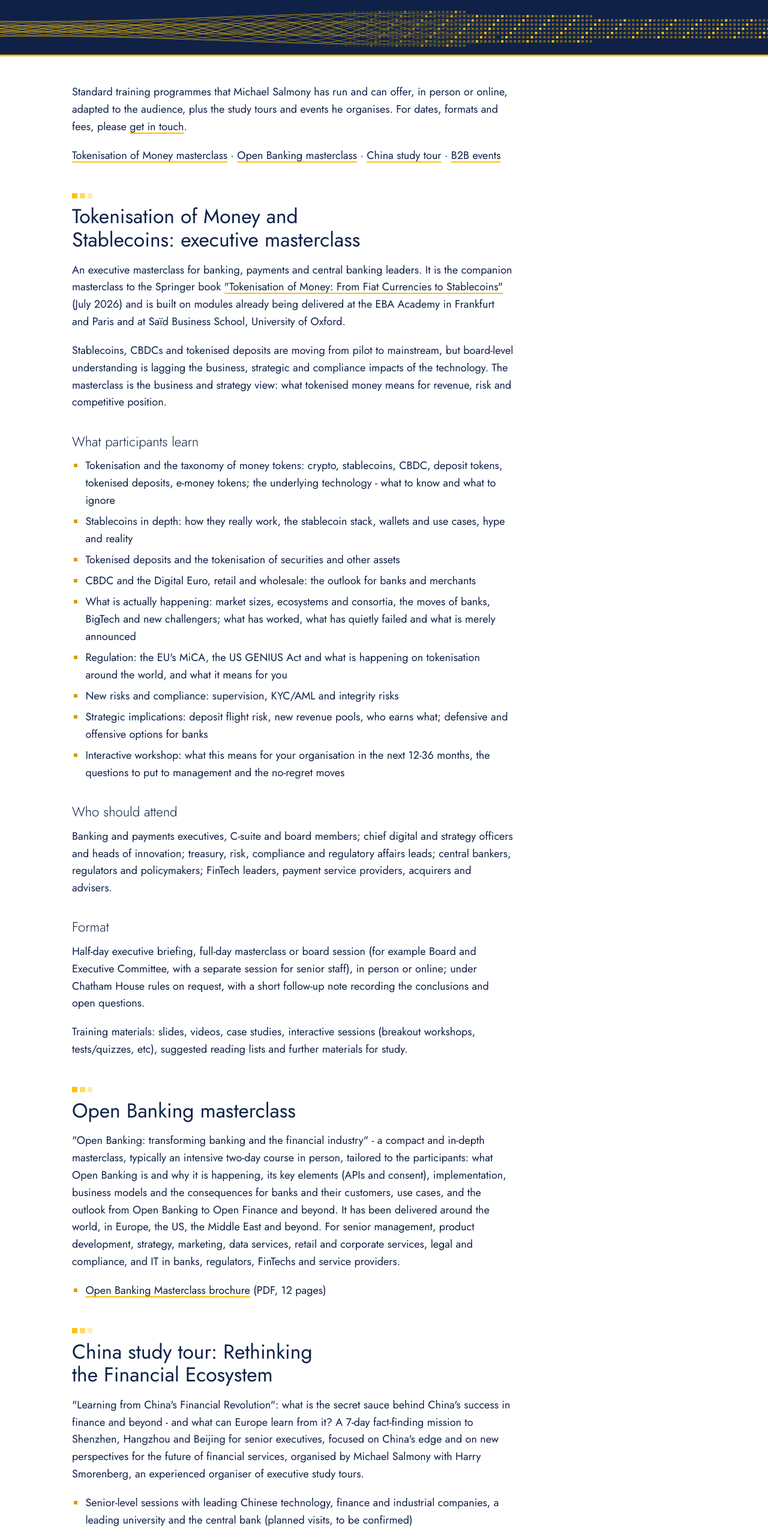
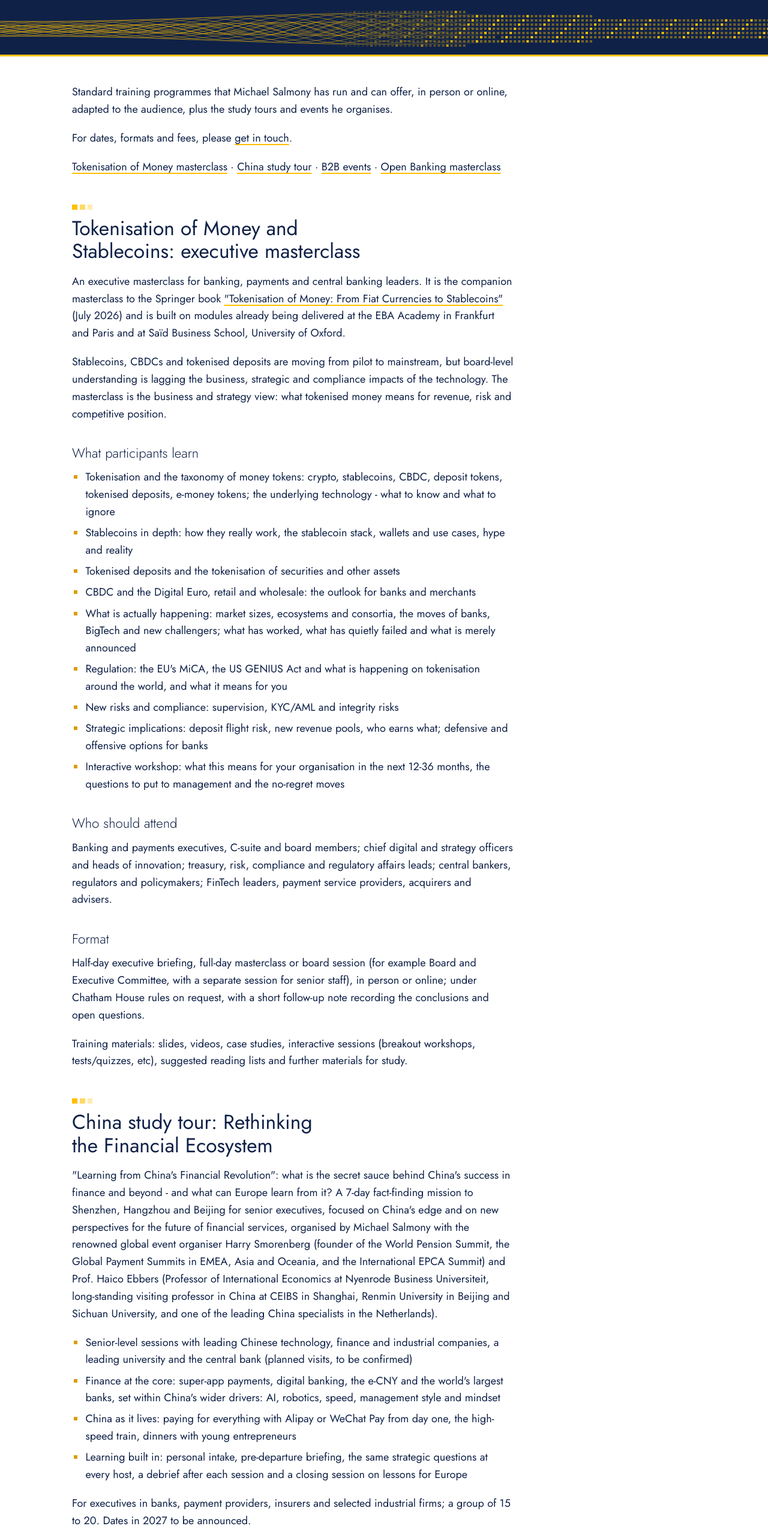
Before and after one commit to mgs49/payments-innovation-website, an Eleventy site: page src/programmes.njk in a window 1280 px wide. Shown: the part 200-2759 px from the top of the page at 60% size. Built offline with nearby package versions, Linux system fonts and the light colour scheme; Eleventy itself is replaced by a stand-in of ours; files that its build step writes are made by us from their sources.

Commit message:
Programmes: new order, Prof. Haico Ebbers named, audience wording, separate enquiry line
Co-Authored-By: Claude Opus 5.5 <noreply@anthropic.com>
Claude-Session: https://claude.ai/code/session_012ZRZ6GaaFVVi3jHeFa15GL

```diff
--- a/src/programmes.njk
+++ b/src/programmes.njk
@@ -4,9 +4,10 @@ layout: page.njk
 permalink: /programmes/
 description: "Programmes run by Dr Michael Salmony and available on request: the Tokenisation of Money and Stablecoins executive masterclass, the Open Banking masterclass, the China study tour for senior executives and the Transaction Innovation Forum B2B events."
 ---
-<p>Standard training programmes that Michael Salmony has run and can offer, in person or online, adapted to the audience, plus the study tours and events he organises. For dates, formats and fees, please <a href="/contact/">get in touch</a>.</p>
+<p>Standard training programmes that Michael Salmony has run and can offer, in person or online, adapted to the audience, plus the study tours and events he organises.</p>
+<p>For dates, formats and fees, please <a href="/contact/">get in touch</a>.</p>
 
-<p class="jump-links"><a href="#tokenisation">Tokenisation of Money masterclass</a> · <a href="#open-banking">Open Banking masterclass</a> · <a href="#china">China study tour</a> · <a href="#b2b">B2B events</a></p>
+<p class="jump-links"><a href="#tokenisation">Tokenisation of Money masterclass</a> · <a href="#china">China study tour</a> · <a href="#b2b">B2B events</a> · <a href="#open-banking">Open Banking masterclass</a></p>
 
 <h2 id="tokenisation">Tokenisation of Money and Stablecoins: executive masterclass</h2>
 <p>An executive masterclass for banking, payments and central banking leaders. It is the companion masterclass to the Springer book <a href="/publications/">"Tokenisation of Money: From Fiat Currencies to Stablecoins"</a> (July 2026) and is built on modules already being delivered at the EBA Academy in Frankfurt and Paris and at Saïd Business School, University of Oxford.</p>
@@ -29,26 +30,26 @@ description: "Programmes run by Dr Michael Salmony and available on request: the
 <p>Half-day executive briefing, full-day masterclass or board session (for example Board and Executive Committee, with a separate session for senior staff), in person or online; under Chatham House rules on request, with a short follow-up note recording the conclusions and open questions.</p>
 <p>Training materials: slides, videos, case studies, interactive sessions (breakout workshops, tests/quizzes, etc), suggested reading lists and further materials for study.</p>
 
-<h2 id="open-banking">Open Banking masterclass</h2>
-<p>"Open Banking: transforming banking and the financial industry" - a compact and in-depth masterclass, typically an intensive two-day course in person, tailored to the participants: what Open Banking is and why it is happening, its key elements (APIs and consent), implementation, business models and the consequences for banks and their customers, use cases, and the outlook from Open Banking to Open Finance and beyond. It has been delivered around the world, in Europe, the US, the Middle East and beyond. For senior management, product development, strategy, marketing, data services, retail and corporate services, legal and compliance, and IT in banks, regulators, FinTechs and service providers.</p>
-<ul>
-  <li><a href="/assets/events/Open-Banking-Masterclass-Salmony.pdf">Open Banking Masterclass brochure</a> (PDF, 12 pages)</li>
-</ul>
-
 <h2 id="china">China study tour: Rethinking the Financial Ecosystem</h2>
-<p>"Learning from China's Financial Revolution": what is the secret sauce behind China's success in finance and beyond - and what can Europe learn from it? A 7-day fact-finding mission to Shenzhen, Hangzhou and Beijing for senior executives, focused on China's edge and on new perspectives for the future of financial services, organised by Michael Salmony with Harry Smorenberg, an experienced organiser of executive study tours.</p>
+<p>"Learning from China's Financial Revolution": what is the secret sauce behind China's success in finance and beyond - and what can Europe learn from it? A 7-day fact-finding mission to Shenzhen, Hangzhou and Beijing for senior executives, focused on China's edge and on new perspectives for the future of financial services, organised by Michael Salmony with the renowned global event organiser Harry Smorenberg (founder of the World Pension Summit, the Global Payment Summits in EMEA, Asia and Oceania, and the International EPCA Summit) and Prof. Haico Ebbers (Professor of International Economics at Nyenrode Business Universiteit, long-standing visiting professor in China at CEIBS in Shanghai, Renmin University in Beijing and Sichuan University, and one of the leading China specialists in the Netherlands).</p>
 <ul>
   <li>Senior-level sessions with leading Chinese technology, finance and industrial companies, a leading university and the central bank (planned visits, to be confirmed)</li>
   <li>Finance at the core: super-app payments, digital banking, the e-CNY and the world's largest banks, set within China's wider drivers: AI, robotics, speed, management style and mindset</li>
   <li>China as it lives: paying for everything with Alipay or WeChat Pay from day one, the high-speed train, dinners with young entrepreneurs</li>
   <li>Learning built in: personal intake, pre-departure briefing, the same strategic questions at every host, a debrief after each session and a closing session on lessons for Europe</li>
 </ul>
-<p>For executives one level below the board in banks, payment providers, insurers and selected industrial firms, with a few board members; a group of 15 to 20. Dates in 2027 to be announced.</p>
+<p>For executives in banks, payment providers, insurers and selected industrial firms; a group of 15 to 20. Dates in 2027 to be announced.</p>
 
 <h2 id="b2b">B2B events: Transaction Innovation Forum</h2>
-<p>Michael Salmony is co-creator and chairman, with the renowned global event organiser Harry Smorenberg (founder of the World Pension Summit, the Global Payment Summits in EMEA, Asia and Oceania, and the International EPCA Summit), of the Transaction Innovation Forum (TIF), the B2B forum on payments, treasury and trade. No commercial messages: a full day of plenary sessions, expert break-outs and invitation-only round tables. The inaugural forum took place on 20th November 2023 at the Tokyo American Club, with simultaneous Japanese/English interpretation. The second annual APAC Transaction Innovation Forum followed in Tokyo on 5th September 2024 with a focus on risk and security.</p>
+<p>Michael Salmony is co-creator and chairman, with Harry Smorenberg (see above), of the Transaction Innovation Forum (TIF), the B2B forum on payments, treasury and trade. No commercial messages: a full day of plenary sessions, expert break-outs and invitation-only round tables. The inaugural forum took place on 20th November 2023 at the Tokyo American Club, with simultaneous Japanese/English interpretation. The second annual APAC Transaction Innovation Forum followed in Tokyo on 5th September 2024 with a focus on risk and security.</p>
 <p>Typical topics: operational excellence in cross-border B2B payments, cash and treasury management innovation, CBDC, ISO 20022, implementing Open Finance and Open Banking, trade finance, digital identity, security, and regulatory developments.</p>
 <ul>
   <li><a href="/assets/events/TIF-Tokyo-2023-programme.pdf">Final programme of TIF Tokyo 2023</a> (PDF)</li>
   <li>Sample content: <a href="/media/#istanbul-b2b-keynote">video of Michael Salmony's keynote at the FinTech Istanbul B2B Connect Summit</a>, October 2023</li>
 </ul>
+
+<h2 id="open-banking">Open Banking masterclass</h2>
+<p>"Open Banking: transforming banking and the financial industry" - a compact and in-depth masterclass, typically an intensive two-day course in person, tailored to the participants: what Open Banking is and why it is happening, its key elements (APIs and consent), implementation, business models and the consequences for banks and their customers, use cases, and the outlook from Open Banking to Open Finance and beyond. It has been delivered around the world, in Europe, the US, the Middle East and beyond. For senior management, product development, strategy, marketing, data services, retail and corporate services, legal and compliance, and IT in banks, regulators, FinTechs and service providers.</p>
+<ul>
+  <li><a href="/assets/events/Open-Banking-Masterclass-Salmony.pdf">Open Banking Masterclass brochure</a> (PDF, 12 pages)</li>
+</ul>
```
